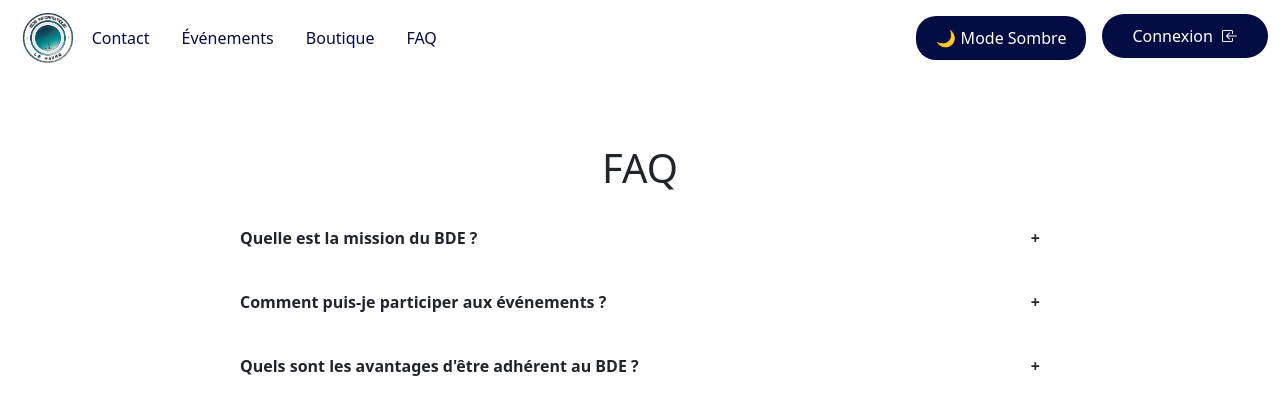
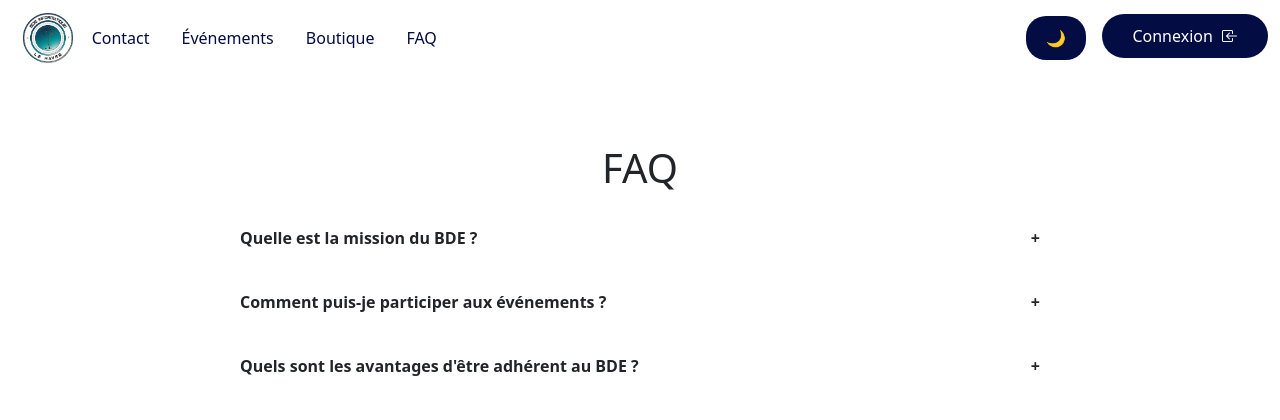
Before and after one commit to LucasLgLsGit/SAE4.01, a PHP site: template app/views/FAQ.html.twig in a window 1280 px wide. Shown: the top 420 px of the page. Run offline with PHP 8.4, Linux system fonts and the light colour scheme; the template is opened without the code that fills it, so the values that code supplies are empty; a stand-in replaces the project's code that opens the database connection; some libraries are stand-ins or nearby versions.

Commit message:
Mode sombre nav

```diff
--- a/app/views/_template/base.html.twig
+++ b/app/views/_template/base.html.twig
@@ -58,12 +58,11 @@
 		</div>
 
 		<div class="ms-auto d-none d-lg-flex align-items-center gap-3">
-			<button id="theme-toggle">🌙 Mode Sombre</button>
+			<button id="theme-toggle">🌙</button>
 			{% if isLoggedIn %}
-			<!-- Version desktop -->
 			<a class="nav-link" href="#" data-bs-toggle="modal" data-bs-target="#cartModal">
 				<i class="bi bi-cart3 fs-4"></i>
-				<span class="badge bg-danger cart-item-count">0</span> <!-- Changé id en class -->
+				<span class="badge bg-danger cart-item-count">0</span>
 			</a>
 				<a class="profil-button d-flex align-items-center gap-2" href="/profile.php">
 					<i class="bi bi-person-circle"></i> Profil
@@ -164,7 +163,7 @@
 		if (currentTheme) {
 			document.documentElement.setAttribute("data-theme", currentTheme);
 			if (currentTheme === "dark") {
-				toggleButton.textContent = "☀️ Mode Clair";
+				toggleButton.textContent = "☀️";
 			}
 		}
 
@@ -173,11 +172,11 @@
 			if (theme === "dark") {
 				document.documentElement.setAttribute("data-theme", "light");
 				localStorage.setItem("theme", "light");
-				toggleButton.textContent = "🌙 Mode Sombre";
+				toggleButton.textContent = "🌙";
 			} else {
 				document.documentElement.setAttribute("data-theme", "dark");
 				localStorage.setItem("theme", "dark");
-				toggleButton.textContent = "☀️ Mode Clair";
+				toggleButton.textContent = "☀️";
 			}
 		});
 	});
--- a/assets/css/base.css
+++ b/assets/css/base.css
@@ -188,15 +188,19 @@ footer {
 	color: var(--footer-social-text);
 }
 
+.second-nav {
+	background-color: var(--secondary-color) !important;
+}
+
 .second-nav-link.page {
-	color: var(--secondary-color);
+	color: var(--primary-color) !important;
 	width: max-content;
 	position: relative;
 }
 
 .second-nav-link.page:hover::after {
 	content: '';
-	background-color: var(--text-color);
+	background-color: var(--primary-color) !important;
 	height: 2px;
 	position: absolute;
 	border-radius: 20px;
@@ -207,7 +211,7 @@ footer {
 
 .second-nav-link.page.active::after {
 	content: '';
-	background-color: var(--text-color);
+	background-color: var(--primary-color) !important;
 	height: 2px;
 	position: absolute;
 	border-radius: 20px;
```
